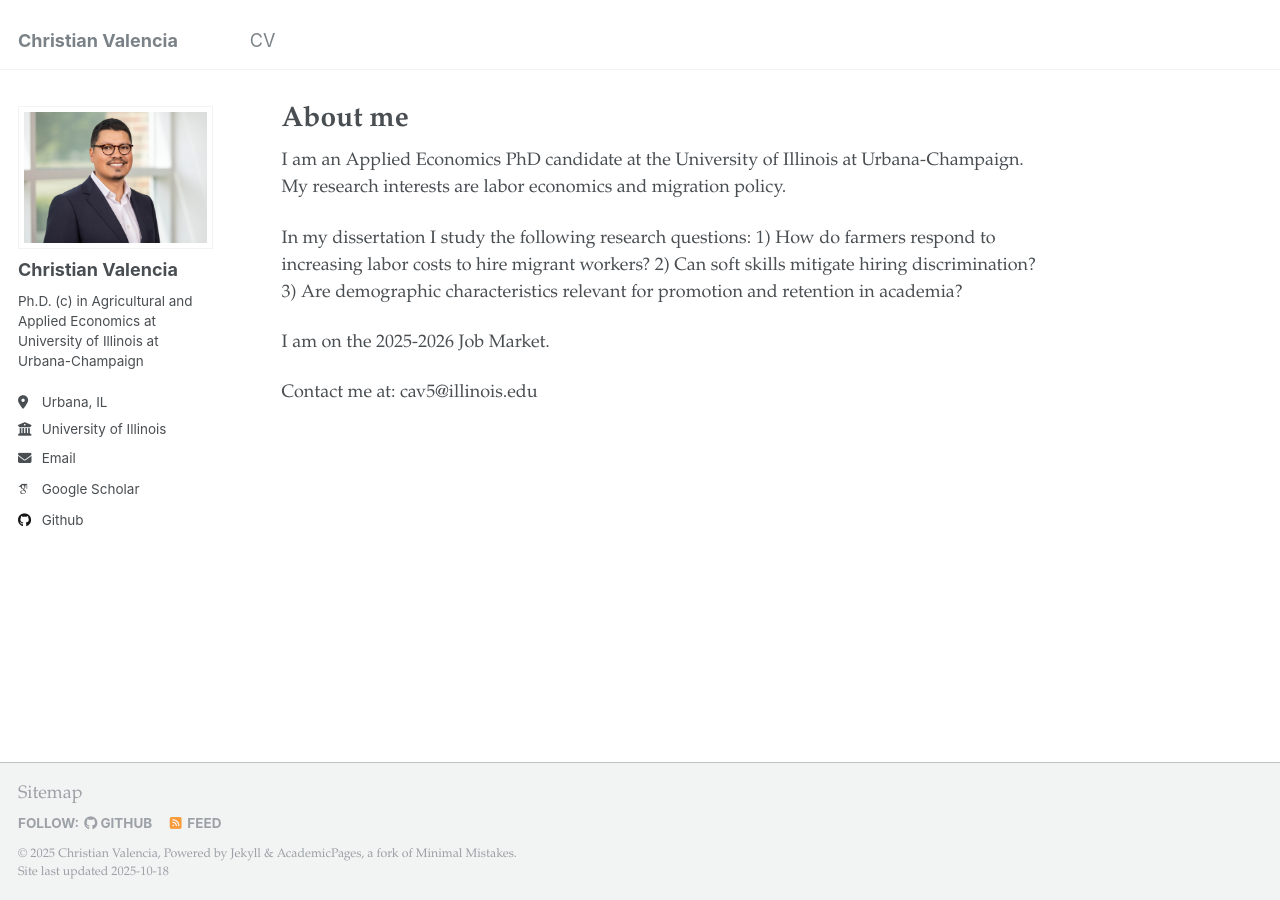
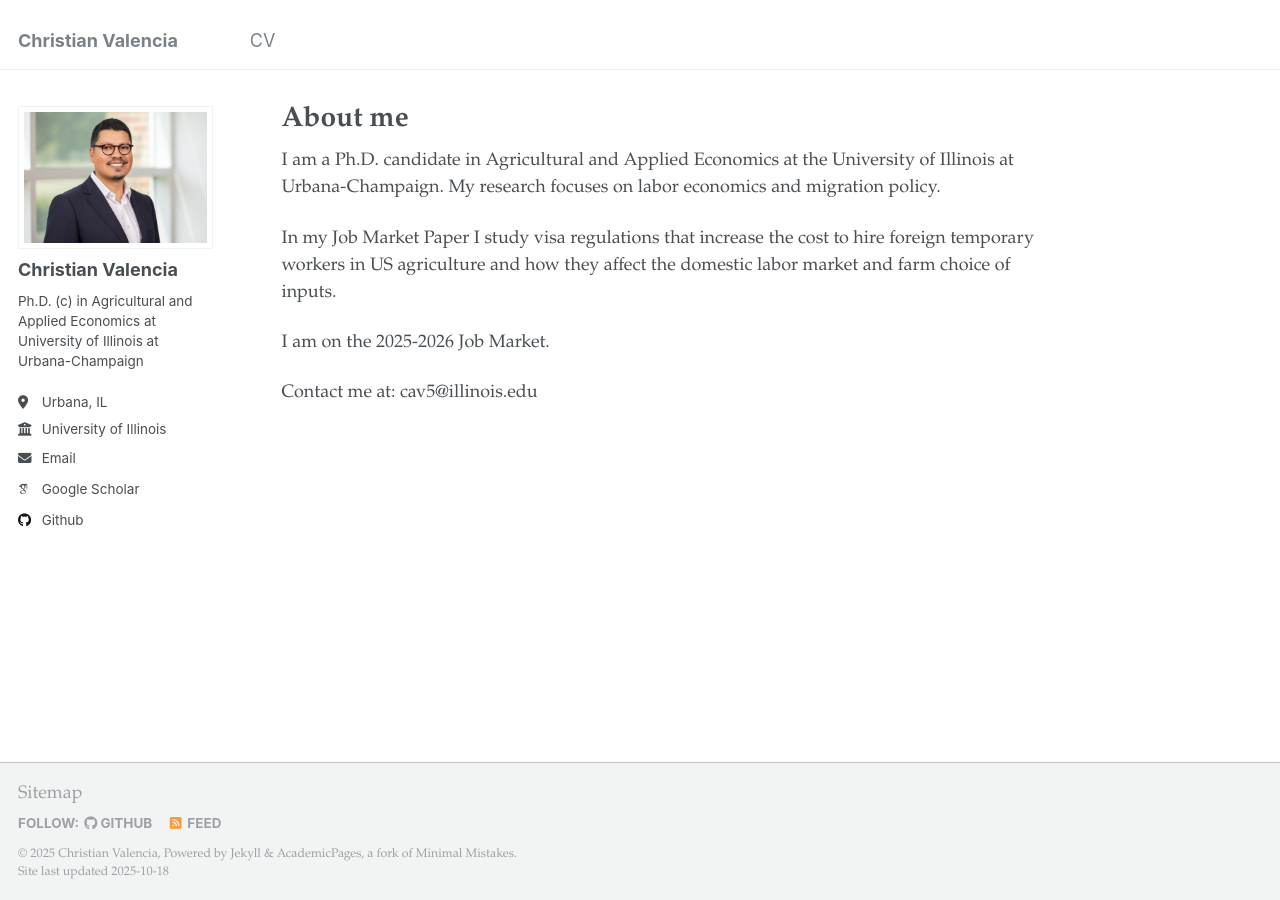
Before and after one commit to valenciac/valenciac.github.io, a Jekyll site: the page built from _pages/about.md, in a window 1280 px wide. Built offline with Jekyll 4.4.1, drawn with Linux system fonts in a browser that asks for light colours; some web fonts are replaced.

Commit message:
Update about.md

```diff
--- a/_pages/about.md
+++ b/_pages/about.md
@@ -6,9 +6,9 @@ redirect_from:
   - /about/
   - /about.html
 ---
-I am an Applied Economics PhD candidate at the University of Illinois at Urbana-Champaign. My research interests are labor economics and migration policy.
+I am a Ph.D. candidate in Agricultural and Applied Economics at the University of Illinois at Urbana-Champaign. My research focuses on labor economics and migration policy.
 
-In my dissertation I study the following research questions: 1) How do farmers respond to increasing labor costs to hire migrant workers? 2) Can soft skills mitigate hiring discrimination? 3) Are demographic characteristics relevant for promotion and retention in academia?
+In my Job Market Paper I study visa regulations that increase the cost to hire foreign temporary workers in US agriculture and how they affect the domestic labor market and farm choice of inputs.
 
 I am on the 2025-2026 Job Market.
 
```
